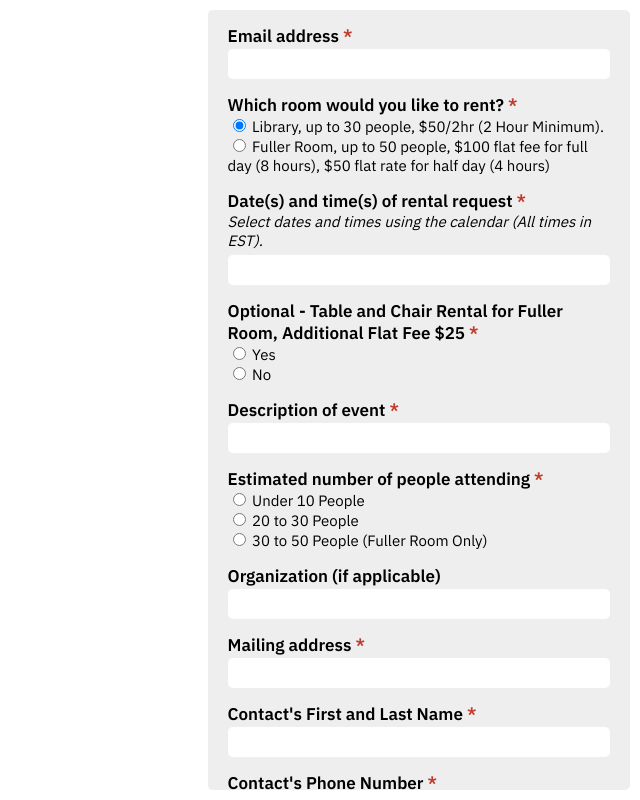
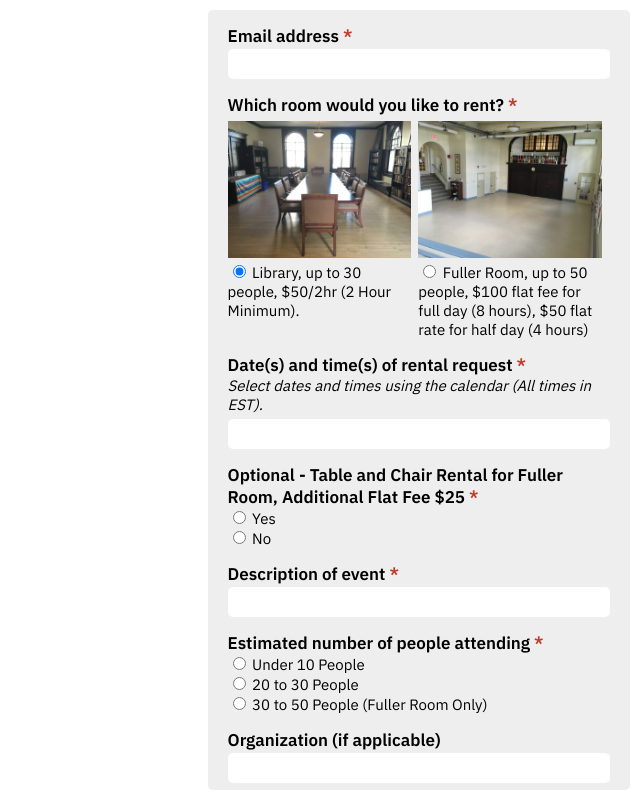
Before and after one commit to jeffreyshen19/Code-For-Good-2020, a plain HTML site: page index.html in a window 1280 px wide. Shown: the whole page, without its empty margins (640-1280 px from the left). Drawn offline with Linux system fonts and the light colour scheme; no server answers.

Commit message:
add images

```diff
--- a/assets/css/main.css
+++ b/assets/css/main.css
@@ -56,6 +56,25 @@ body{
 
 #calendar-container #form.right #date-input:focus{
     outline: none;
+}
+
+#calendar-container #form .image-input{
+    margin-top: 5px;
+    width: calc(50% - 8px);
+    vertical-align: text-top;
+    display: inline-block;
+}
+
+#calendar-container #form .image-input:first-of-type{
+    margin-right: 0px;
+}
+
+#calendar-container #form .image-input:nth-of-type(2){
+    margin-left: 4px;
+}
+
+#calendar-container #form .image-input img{
+    width: 100%;
 }
 
 #calendar-container .fa-times{
--- a/index.html
+++ b/index.html
@@ -38,9 +38,14 @@
 
                     <!-- Room -->
                     <p class= "label required">Which room would you like to rent?</p>
-                    <!-- TODO: add iamges -->
-                    <input type="radio" name="room" value="Library" checked required onclick="validateRooms()" onchange="changeCalendar(this)"> Library, up to 30 people, $50/2hr (2 Hour Minimum).<br>
-                    <input type="radio" name="room" value="Fuller Room" onclick="validateRooms()" onchange="changeCalendar(this)" required> Fuller Room, up to 50 people, $100 flat fee for full day (8 hours), $50 flat rate for half day (4 hours)<br>
+                    <div class = "image-input">
+                        <img src = "./assets/images/library.jpg">
+                        <input type="radio" name="room" value="Library" checked required onclick="validateRooms()" onchange="changeCalendar(this)"> Library, up to 30 people, $50/2hr (2 Hour Minimum).<br>
+                    </div>
+                    <div class = "image-input">
+                        <img src = "./assets/images/fuller.jpg">
+                        <input type="radio" name="room" value="Fuller Room" onclick="validateRooms()" onchange="changeCalendar(this)" required> Fuller Room, up to 50 people, $100 flat fee for full day (8 hours), $50 flat rate for half day (4 hours)<br>
+                    </div>
 
                     <!-- Date -->
                     <p class = "label required">Date(s) and time(s) of rental request</p>
```
Also changed, not shown: assets/images/fuller.jpg (added), assets/images/fuller_1.jpg (added), assets/images/fuller_2.jpg (added), assets/images/fuller_3.jpg (added), assets/images/library.jpg (added).
